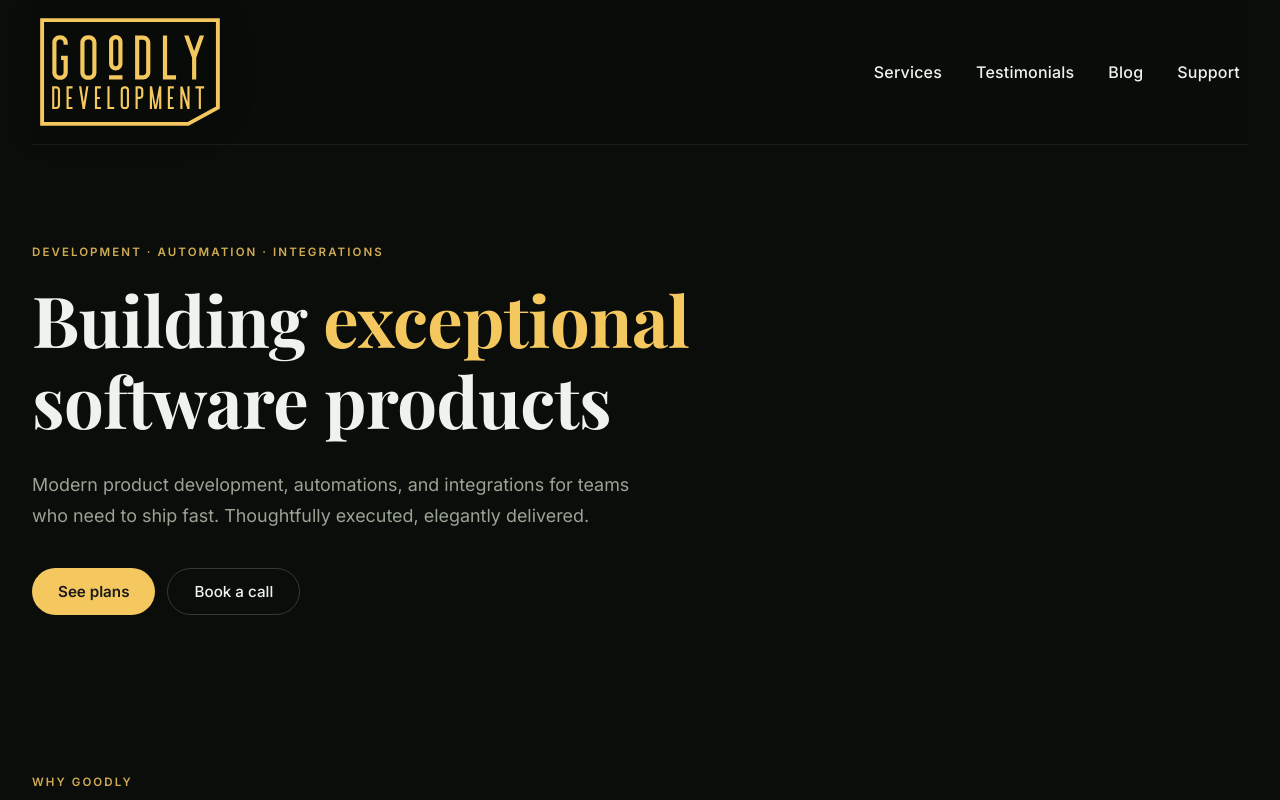
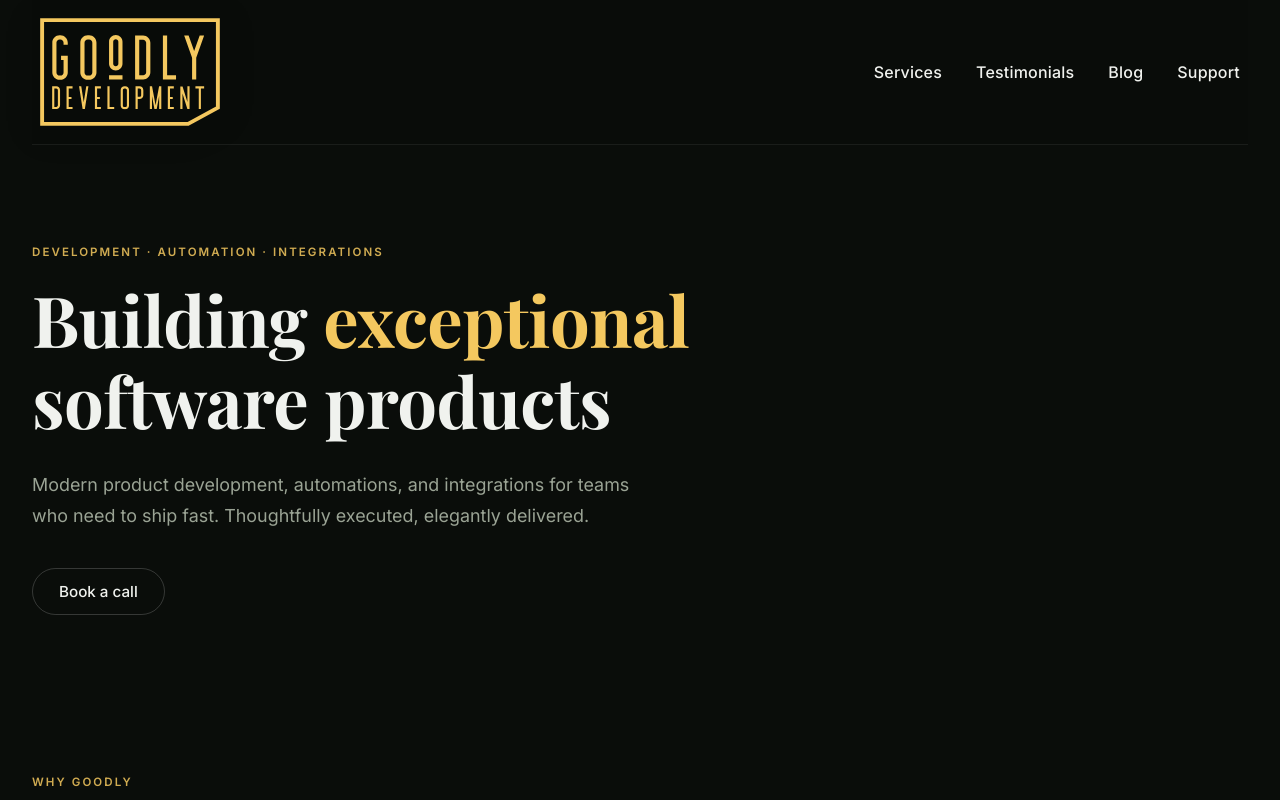
Before and after one commit to Jordan1022/goodly-subs, a React (Create React App) app: page / in a window 1280 px wide. Shown: the top 800 px of the page. Built offline with nearby package versions, Linux system fonts and the light colour scheme.

Commit message:
feat: comment out See plans button in home CTA

```diff
--- a/src/CTASection.js
+++ b/src/CTASection.js
@@ -100,7 +100,7 @@ const CTASection = () => {
         Modern product development, automations, and integrations for teams who need to ship fast. Thoughtfully executed, elegantly delivered.
       </Heading3>
       <ButtonRow>
-        <ButtonPrimary
+        {/* <ButtonPrimary
           to="pricing-table"
           smooth={true}
           duration={500}
@@ -109,7 +109,7 @@ const CTASection = () => {
           offset={-80}
         >
           See plans
-        </ButtonPrimary>
+        </ButtonPrimary> */}
 
         <ButtonSecondary
           href="https://calendly.com/jordan-goodly/30min"
```
